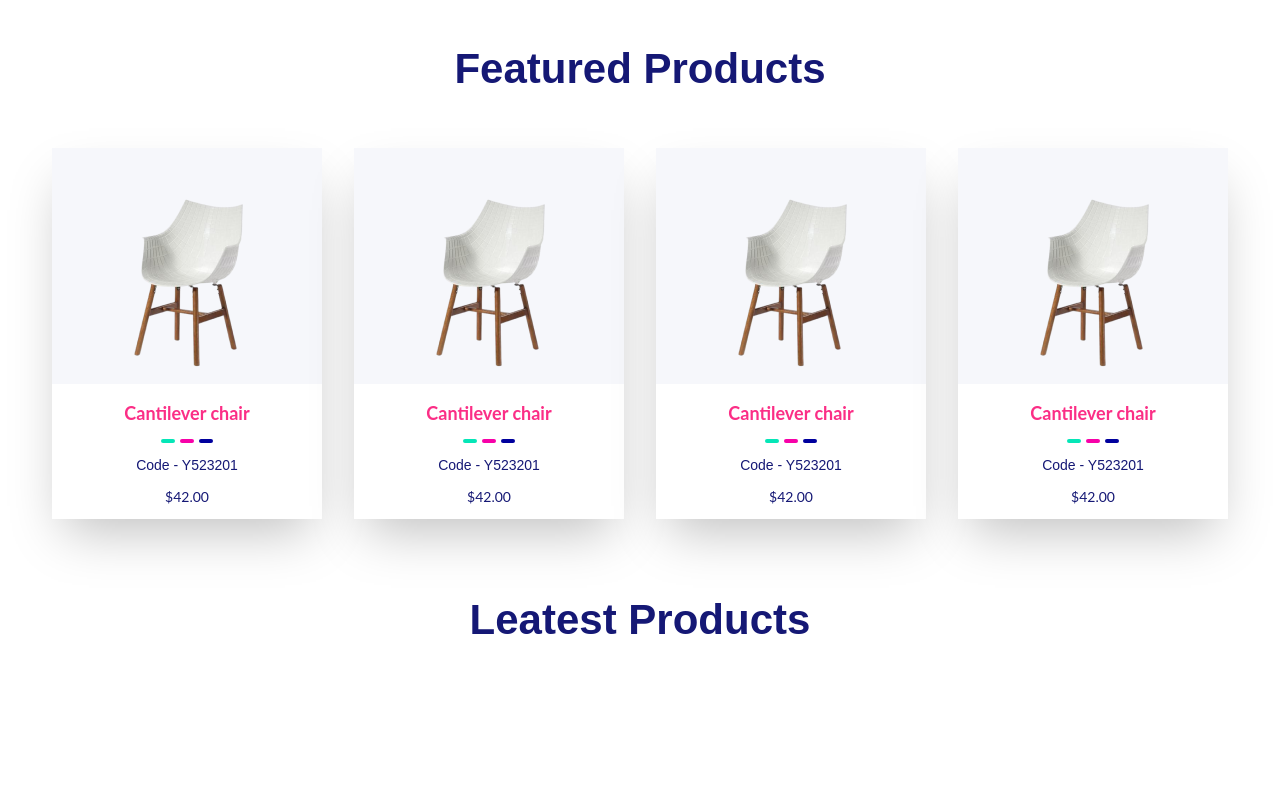
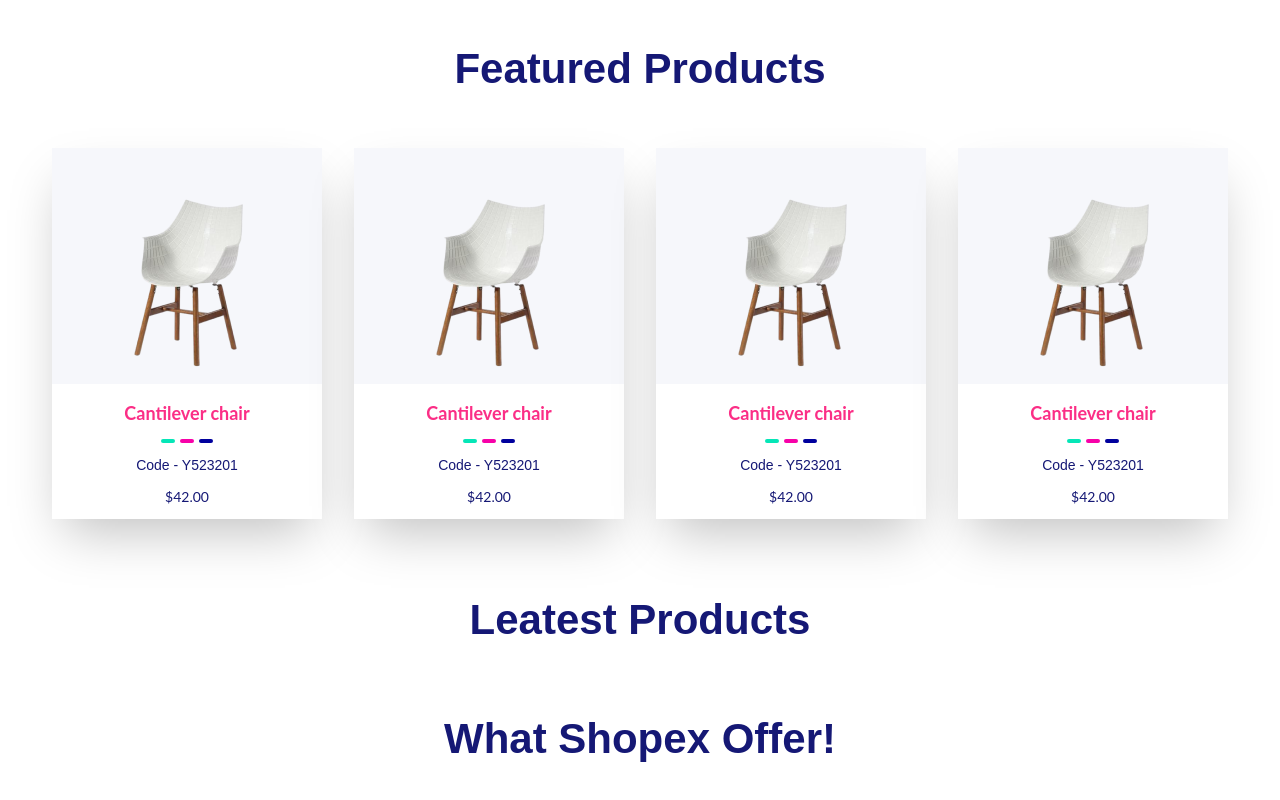
Before and after one commit to yasinn-arafat/Hekto, a React (Vite) app: page / in a window 1280 px wide. Shown: the part 961-1761 px from the top of the page. Before the commit the page ends 1612 px from the top, so only its background shows below. Built offline with nearby package versions, Linux system fonts and the light colour scheme.

Commit message:
Shopex offer Page added

```diff
--- /dev/null
+++ b/src/Component/CommonComponent/OfferCard/OfferCard.jsx
@@ -0,0 +1,7 @@
+import React from "react";
+
+const OfferCard = () => {
+  return <div>OfferCard</div>;
+};
+
+export default OfferCard;
--- /dev/null
+++ b/src/Component/HomeComponent/ShopexOffer/ShopexOffer.jsx
@@ -0,0 +1,19 @@
+import React from "react";
+import CommonTitle from "../../CommonComponent/CommonTitle/CommonTitle";
+
+const ShopexOffer = () => {
+  return (
+    <>
+      <div className="pt-14 pb-32">
+        <div className="container">
+          <div>
+            <CommonTitle Title={"What Shopex Offer!"} />
+          </div>
+          <div></div>
+        </div>
+      </div>
+    </>
+  );
+};
+
+export default ShopexOffer;
--- a/src/Pages/Home/Home.jsx
+++ b/src/Pages/Home/Home.jsx
@@ -4,6 +4,7 @@ import Navbar from "../../Component/HomeComponent/Navbar/Navbar";
 import Banner from "../../Component/HomeComponent/Banner/Banner";
 import FeaturedProducts from "../../Component/HomeComponent/FeaturedProducts/FeaturedProducts";
 import Products from "../../Component/HomeComponent/Products/Products";
+import ShopexOffer from "../../Component/HomeComponent/ShopexOffer/ShopexOffer";
 
 const Home = () => {
   return (
@@ -14,6 +15,7 @@ const Home = () => {
         <Banner />
         <FeaturedProducts />
         <Products />
+        <ShopexOffer />
       </div>
     </>
   );
```
